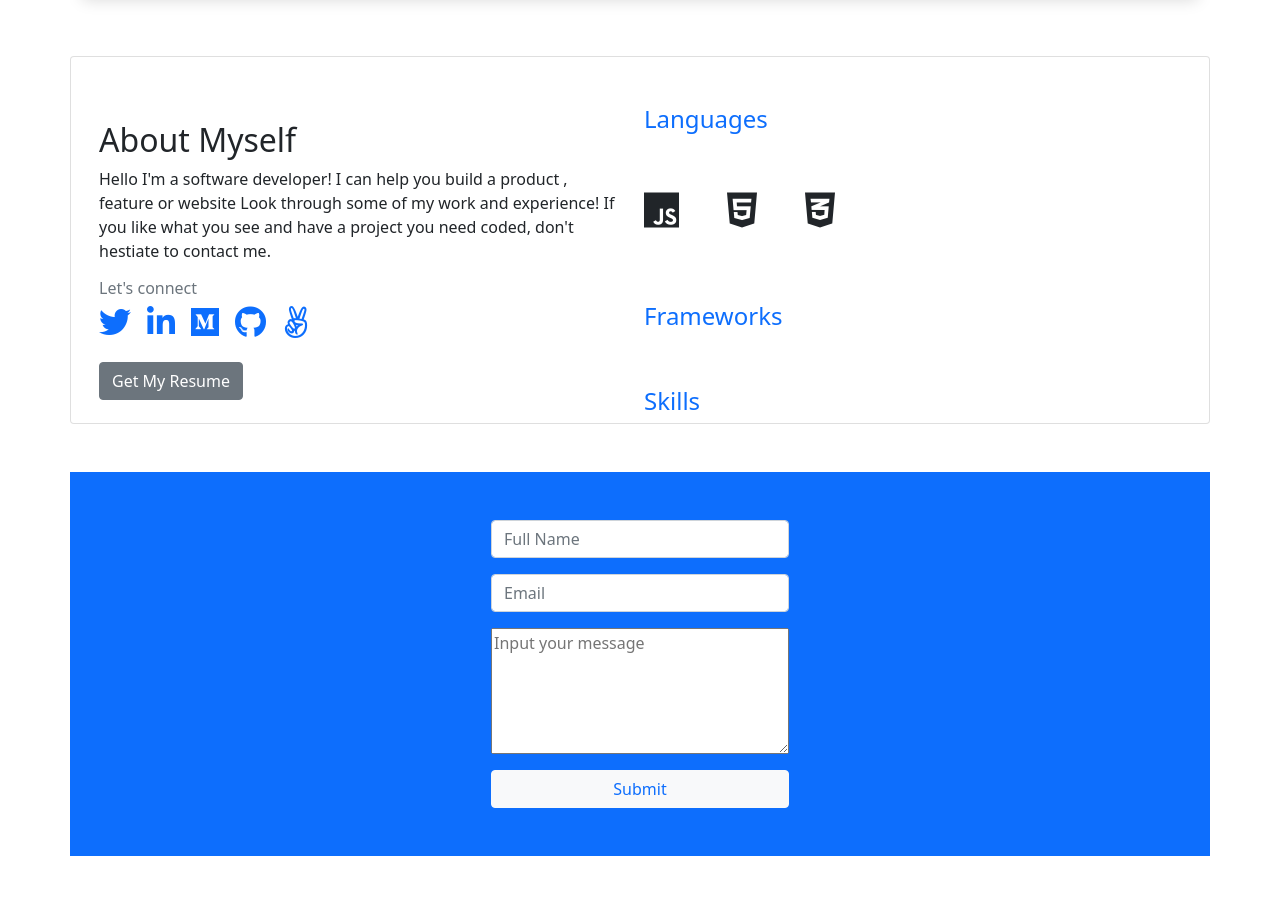
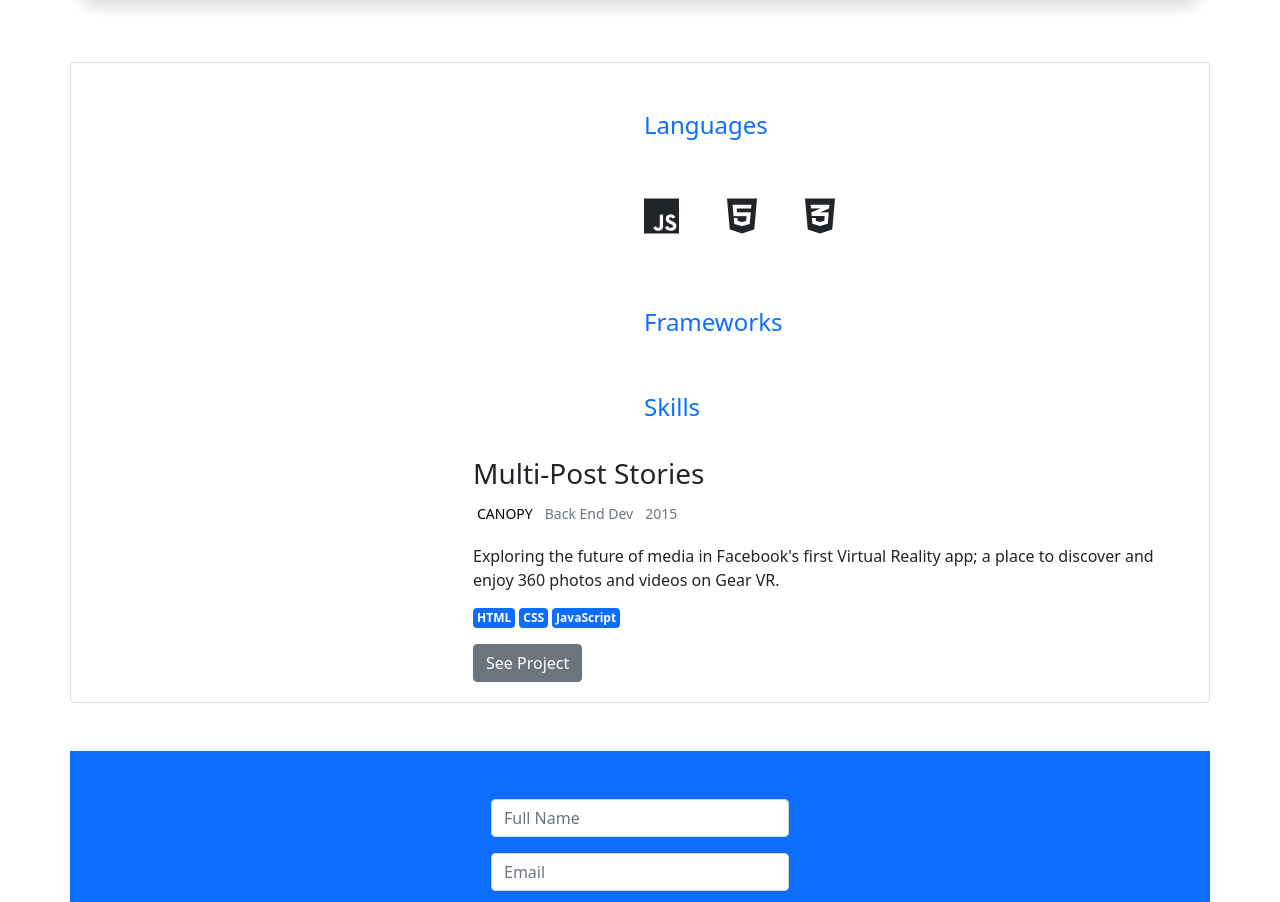
Before and after one commit to Sboursen/My-Portfolio-Bootstrap, a website: page index.html in a window 1280 px wide. Shown: the part 1767-2669 px from the top of the page. Before the commit the page ends 2623 px from the top, so only its background shows below. Drawn offline with nearby package versions, Linux system fonts and the light colour scheme.

Commit message:
Merge changes

```diff
--- a/index.html
+++ b/index.html
@@ -44,16 +44,16 @@
         id="navbarSupportedContent">
         <ul class="navbar-nav nav-pills ms-auto">
           <li class="nav-item">
-            <a class="nav-link active text-primary"
+            <a class="nav-link text-primary"
               aria-current="page"
               href="#portfolio">Portfolio</a>
           </li>
           <li class="nav-item">
-            <a class="nav-link active text-primary"
+            <a class="nav-link text-primary"
               href="#about">About</a>
           </li>
           <li class="nav-item">
-            <a class="nav-link active text-primary"
+            <a class="nav-link text-primary"
               href="#contact">Contact</a>
           </li>
         </ul>
@@ -114,21 +114,23 @@
   <main data-bs-spy="scroll" data-bs-target="#navbar"
     data-bs-offset="0" class="scrollspy-example"
     tabindex="0">
-    <section
+
+
+    <section id="portfolio"
       class="container d-flex flex-column justify-content-center gap-5 rounded">
       <div
         class="shadow card d-flex justify-content-center mb-3">
         <div
           class="row g-2 d-flex flex-column flex-md-row-reverse rounded-3">
-          <div class="col-md-4 w-md-50">
+          <div class="col-md-4 w-xs-100 w-md-100">
             <img src="./assets/project-image1.png"
-              class="img-fluid rounded-start w-100 p-5 p-md-1"
+              class="img-fluid rounded-start w-100 p-2"
               alt="project one" />
           </div>
-          <div class="col-md-8 w-md-50">
+
+          <div class="col-md-8 w-xs-100 w-md-50 p-2">
             <div class="card-body">
               <h3 class="card-title">Tonic</h3>
-
               <ul
                 class="d-flex flex-wrap gap-1 justify-content-start list-unstyled">
                 <li class="p-1 text-black small">CANOPY</li>
@@ -160,15 +162,14 @@
           </div>
         </div>
       </div>
-      </div>
       <div class="shadow card justify-content-center mb-3">
         <div class="row g-2 d-flex flex-column flex-md-row">
           <div class="col-md-4 w-md-50">
             <img src="./assets/project-image2.png"
-              class="img-fluid rounded-start w-100 p-5 p-md-1"
+              class="img-fluid rounded-start w-100 p-2"
               alt="project two" />
           </div>
-          <div class="col-md-8 w-md-50">
+          <div class="col-md-8 w-md-50 p-1">
             <div class="card-body">
               <h3 class="card-title">Multi-Post Stories</h3>
               <ul
@@ -205,16 +206,15 @@
           </div>
         </div>
       </div>
-      </div>
       <div class="shadow card justify-content-center mb-3">
         <div
           class="row g-2 d-flex flex-column flex-md-row-reverse">
           <div class="col-md-4 w-md-50">
             <img src="./assets/project-image3.png"
-              class="img-fluid rounded-start w-100 p-5 p-md-1"
+              class="img-fluid rounded-start w-100 p-2"
               alt="project three" />
           </div>
-          <div class="col-md-8 w-md-50">
+          <div class="col-md-8 w-md-50 p-1">
             <div class="card-body">
               <h3 class="card-title">Facebook 360</h3>
 
@@ -256,6 +256,133 @@
       </section>
 
 
+
+
+
+
+
+
+
+
+
+
+
+
+
+
+
+
+
+
+
+
+
+
+
+
+
+
+
+
+
+
+
+
+
+
+
+
+
+
+
+
+
+
+
+
+
+
+
+
+
+
+
+
+
+
+
+
+
+
+
+
+
+
+
+
+
+
+
+
+
+
+
+
+
+
+
+
+
+
+
+
+
+
+
+
+
+
+
+
+
+
+
+
+
+
+
+
+
+
+
+
+
+
+
+
+
+
+
+
+
+
+
+
+
+
+
+
+
+
+
+
+
+
+
+
+
+
+
         <section id="about" class="container d-flex flex-column justify-content-center gap-5 rounded card mt-5 pt-5">
         <div class="row g-2 d-flex flex-column flex-md-row-reverse">
           <div class="col-md-4 w-50 d-flex flex-column gap-5">
@@ -271,50 +398,40 @@
 
             <p class="text-primary h4">Skills</p>
           </div>
-          <div class="col-md-8 w-50">
+          <div class="col-md-8 w-md-50 p-1">
             <div class="card-body">
-              <h2 class="card-title">About Myself</h2>
+              <h3 class="card-title">Multi-Post
+                Stories</h3>
 
+              <ul
+                class="d-flex flex-wrap gap-1 justify-content-start list-unstyled">
+                <li class="p-1 text-black small">CANOPY</li>
+                <li class="marks p-1 text-muted small">Back
+                  End Dev
+                </li>
+                <li class="marks p-1 text-muted small">
+                  2015
+                </li>
+              </ul>
               <p class="card-text">
-                Hello I'm a software developer! I can help you build a product ,
-                feature or website Look through some of my work and experience!
-                If you like what you see and have a project you need coded,
-                don't hestiate to contact me.
+                Exploring the future of media in Facebook's
+                first Virtual
+                Reality app; a place to discover and enjoy
+                360 photos and
+                videos on Gear VR.
               </p>
 
-              <p class="text-secondary h6">Let's connect</p>
-              <div class="d-flex justify-content-start">
-                <ul class="d-flex justify-content-between gap-3 list-unstyled">
-                  <li>
-                    <a href="#" class="">
-                      <i class="fab fa-twitter h2"></i>
-                    </a>
-                  </li>
-                  <li>
-                    <a href="#" class="">
-                      <i class="fab fa-linkedin-in h2"></i>
-                    </a>
-                  </li>
-                  <li>
-                    <a href="#" class="">
-                      <i class="fab fa-medium h2"></i>
-                    </a>
-                  </li>
-                  <li>
-                    <a href="#" class="">
-                      <i class="fab fa-github h2"></i>
-                    </a>
-                  </li>
-                  <li>
-                    <a href="#" class="">
-                      <i class="fab fa-angellist h2"></i>
-                    </a>
-                  </li>
-                </ul>
-              </div>
+              <ul
+                class="d-flex flex-wrap gap-1 justify-content-start p-0">
+                <li class="badge p-1 bg-primary">HTML</li>
+                <li class="badge p-1 bg-primary">CSS</li>
+                <li class="badge p-1 bg-primary">JavaScript
+                </li>
+              </ul>
 
-              <button type="button" class="btn btn-secondary">
-                Get My Resume
+              <button type="button"
+                class="btn btn-secondary">
+                See Project
               </button>
             </div>
           </div>
```
